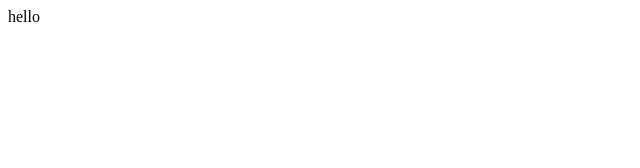
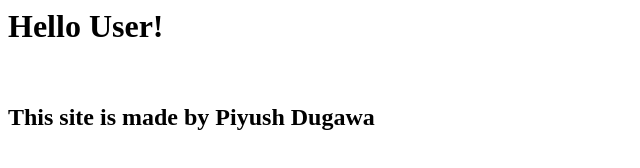
Before and after one commit to CodeFasterwithme/CodeFast, a plain HTML site: page index.html in a window 1280 px wide. Shown: the whole page, without its empty margins (0-640 px from the left). Drawn offline with Linux system fonts and the light colour scheme.

Commit message:
Update index.html

```diff
--- a/index.html
+++ b/index.html
@@ -1,6 +1,6 @@
 <html>
 <body>
-
-hello
+<h1>Hello User!</h1><br>
+  <h2>This site is made by Piyush Dugawa </h2>
 </body>
 </html>
```
